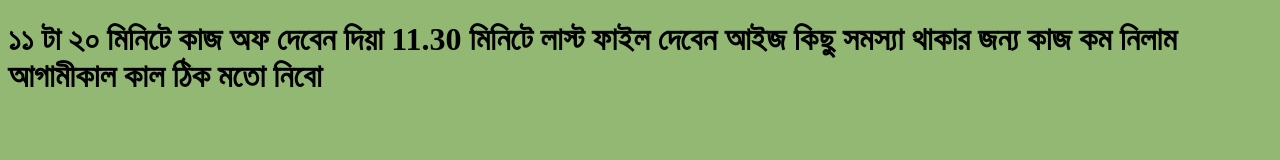
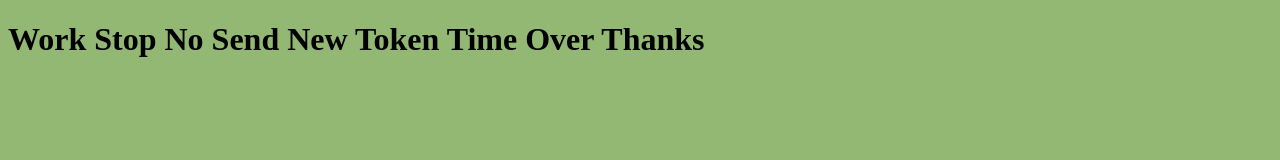
Before and after one commit to tindjoin/tindjoin.github.io, a plain HTML site: page index.html in a window 1280 px wide. Drawn offline with Linux system fonts and the light colour scheme.

Commit message:
Update index.html

```diff
--- a/index.html
+++ b/index.html
@@ -11,8 +11,7 @@ body {
 </head>
 <body>
 
-<h1> ১১ টা ২০ মিনিটে কাজ অফ দেবেন দিয়া 11.30 মিনিটে
-লাস্ট ফাইল দেবেন আইজ কিছু সমস্যা থাকার জন্য কাজ কম নিলাম আগামীকাল কাল ঠিক মতো নিবো  </h1>
+<h1> Work Stop No Send New Token Time Over Thanks  </h1>
 <br>
 
 </body>
```
